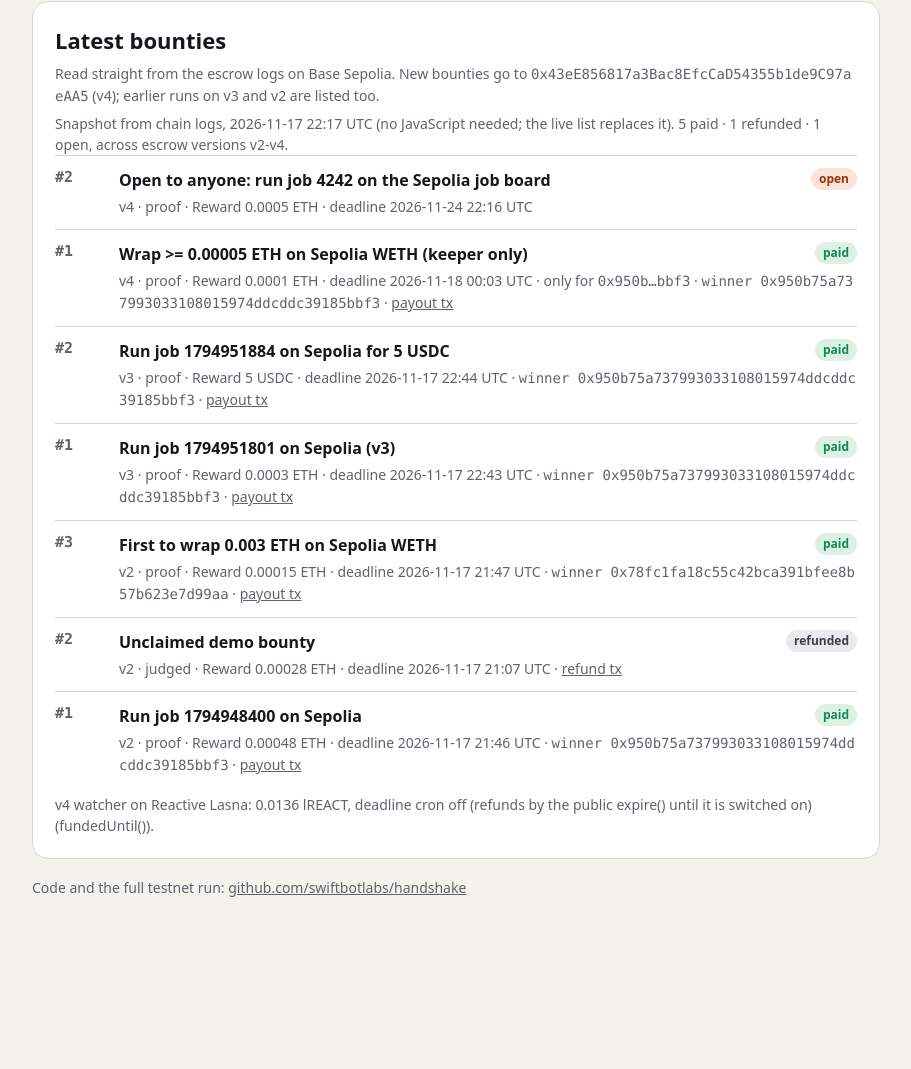
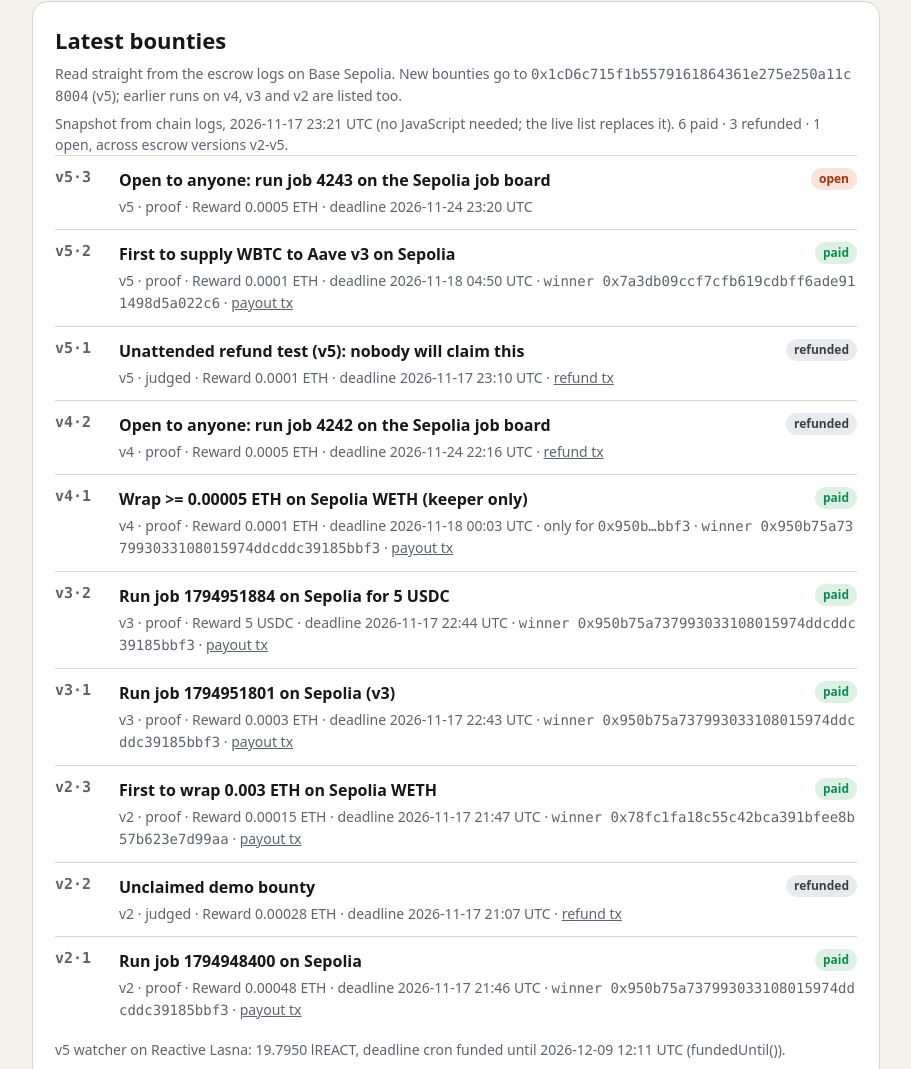
Before and after one commit to swiftbotlabs/handshake, a plain HTML site: page web/index.html in a window 1280 px wide. Shown: the part 964-2033 px from the top of the page, without its empty margins (184-1095 px from the left). Before the commit the page ends 1926 px from the top, so only its background shows below. Drawn offline with nearby package versions, Linux system fonts and the light colour scheme.

Commit message:
v5 on testnets: real-protocol bounty (Aave v3 Supply) won by a stranger in 2 s, unattended cron refund, posting fees -> REACT on chain; page on v5 with the open 'run job 4243' bounty; README + Sourcify rows

```diff
--- /dev/null
+++ b/deployments-v4.json
@@ -0,0 +1,5 @@
+{
+ "jobs": "0xc964f01ed8087f51b6DD1F6434bd268176Fbf212",
+ "reactive": "0x8907Bda54e22fDaC6A751e5f84DCAe95E6e4c579",
+ "escrow": "0x43eE856817a3Bac8EfcCaD54355b1de9C97aeAA5"
+}
--- a/deployments.json
+++ b/deployments.json
@@ -1,5 +1,5 @@
 {
  "jobs": "0xc964f01ed8087f51b6DD1F6434bd268176Fbf212",
- "reactive": "0x8907Bda54e22fDaC6A751e5f84DCAe95E6e4c579",
- "escrow": "0x43eE856817a3Bac8EfcCaD54355b1de9C97aeAA5"
+ "reactive": "0xD27824e127D8615e7e24218f3F9DF163901253D0",
+ "escrow": "0x1cD6c715f1b5579161864361e275e250a11c8004"
 }
--- a/web/index.html
+++ b/web/index.html
@@ -99,27 +99,30 @@ th{color:var(--muted);font-weight:600}.pill{display:inline-block;padding:2px 8px
 
 <div class="card">
   <h2 style="margin:0 0 6px;font-size:22px">Latest bounties</h2>
-  <p class="hint">Read straight from the escrow logs on Base Sepolia. New bounties go to <span class="mono" id="escAddr">0x43eE856817a3Bac8EfcCaD54355b1de9C97aeAA5</span> (v4); earlier runs on v3 and v2 are listed too.</p>
+  <p class="hint">Read straight from the escrow logs on Base Sepolia. New bounties go to <span class="mono" id="escAddr">0x1cD6c715f1b5579161864361e275e250a11c8004</span> (v5); earlier runs on v4, v3 and v2 are listed too.</p>
   <div id="list"><!--SNAPSHOT-->
-<p class="hint">Snapshot from chain logs, 2026-11-17 22:17 UTC (no JavaScript needed; the live list replaces it). 5 paid · 1 refunded · 1 open, across escrow versions v2-v4.</p>
-<div class="b"><span class="n">#2</span><span class="t">Open to anyone: run job 4242 on the Sepolia job board</span><span class="pill open">open</span><span class="m">v4 · proof · Reward 0.0005 ETH · deadline 2026-11-24 22:16 UTC</span></div>
-<div class="b"><span class="n">#1</span><span class="t">Wrap &gt;= 0.00005 ETH on Sepolia WETH (keeper only)</span><span class="pill paid">paid</span><span class="m">v4 · proof · Reward 0.0001 ETH · deadline 2026-11-18 00:03 UTC · only for <span class="mono">0x950b…bbf3</span> · <span class="mono">winner 0x950b75a737993033108015974ddcddc39185bbf3</span> · <a href="https://sepolia.basescan.org/tx/0xaa5cd34e52fed32ed235e9ef8e35a051550bed39786d00cffea7bd89459ab1f3">payout tx</a></span></div>
-<div class="b"><span class="n">#2</span><span class="t">Run job 1794951884 on Sepolia for 5 USDC</span><span class="pill paid">paid</span><span class="m">v3 · proof · Reward 5 USDC · deadline 2026-11-17 22:44 UTC · <span class="mono">winner 0x950b75a737993033108015974ddcddc39185bbf3</span> · <a href="https://sepolia.basescan.org/tx/0x1bf02decfc9892c9bea0ecd74ed5d31efaca5b6e375cc3c2f25180c5ee5a87c9">payout tx</a></span></div>
-<div class="b"><span class="n">#1</span><span class="t">Run job 1794951801 on Sepolia (v3)</span><span class="pill paid">paid</span><span class="m">v3 · proof · Reward 0.0003 ETH · deadline 2026-11-17 22:43 UTC · <span class="mono">winner 0x950b75a737993033108015974ddcddc39185bbf3</span> · <a href="https://sepolia.basescan.org/tx/0xabd7d9637764a2485a051d1b8884da3d953853b2fbfd5b6397392c5b34b9337e">payout tx</a></span></div>
-<div class="b"><span class="n">#3</span><span class="t">First to wrap 0.003 ETH on Sepolia WETH</span><span class="pill paid">paid</span><span class="m">v2 · proof · Reward 0.00015 ETH · deadline 2026-11-17 21:47 UTC · <span class="mono">winner 0x78fc1fa18c55c42bca391bfee8b57b623e7d99aa</span> · <a href="https://sepolia.basescan.org/tx/0x0208fa60ffb87c76d481a0ee9039122bb177549154eaf474126cfa946e857df8">payout tx</a></span></div>
-<div class="b"><span class="n">#2</span><span class="t">Unclaimed demo bounty</span><span class="pill refunded">refunded</span><span class="m">v2 · judged · Reward 0.00028 ETH · deadline 2026-11-17 21:07 UTC · <a href="https://sepolia.basescan.org/tx/0x2bac5bea0382b20baa77302d1c1c55c6ff506a200959b798055f5166ad0bcbc6">refund tx</a></span></div>
-<div class="b"><span class="n">#1</span><span class="t">Run job 1794948400 on Sepolia</span><span class="pill paid">paid</span><span class="m">v2 · proof · Reward 0.00048 ETH · deadline 2026-11-17 21:46 UTC · <span class="mono">winner 0x950b75a737993033108015974ddcddc39185bbf3</span> · <a href="https://sepolia.basescan.org/tx/0x8e32730b2326d68f22b3b131acf2ff3b09bb1d63b75b727f6660d77dd6f21e42">payout tx</a></span></div>
-<p class="hint">v4 watcher on Reactive Lasna: 0.0136 lREACT, deadline cron off (refunds by the public expire() until it is switched on) (fundedUntil()).</p>
+<p class="hint">Snapshot from chain logs, 2026-11-17 23:21 UTC (no JavaScript needed; the live list replaces it). 6 paid · 3 refunded · 1 open, across escrow versions v2-v5.</p>
+<div class="b"><span class="n">v5·3</span><span class="t">Open to anyone: run job 4243 on the Sepolia job board</span><span class="pill open">open</span><span class="m">v5 · proof · Reward 0.0005 ETH · deadline 2026-11-24 23:20 UTC</span></div>
+<div class="b"><span class="n">v5·2</span><span class="t">First to supply WBTC to Aave v3 on Sepolia</span><span class="pill paid">paid</span><span class="m">v5 · proof · Reward 0.0001 ETH · deadline 2026-11-18 04:50 UTC · <span class="mono">winner 0x7a3db09ccf7cfb619cdbff6ade911498d5a022c6</span> · <a href="https://sepolia.basescan.org/tx/0xa3d235420b2711ef47e4eb30c38174cd458b93e77c636957483ff49f6f4e0be5">payout tx</a></span></div>
+<div class="b"><span class="n">v5·1</span><span class="t">Unattended refund test (v5): nobody will claim this</span><span class="pill refunded">refunded</span><span class="m">v5 · judged · Reward 0.0001 ETH · deadline 2026-11-17 23:10 UTC · <a href="https://sepolia.basescan.org/tx/0x04074579df25c7d9f0ccb63f27a5025e6947c9d89b1a2e7dcce4c2bcbdf28083">refund tx</a></span></div>
+<div class="b"><span class="n">v4·2</span><span class="t">Open to anyone: run job 4242 on the Sepolia job board</span><span class="pill refunded">refunded</span><span class="m">v4 · proof · Reward 0.0005 ETH · deadline 2026-11-24 22:16 UTC · <a href="https://sepolia.basescan.org/tx/0x41339e1819ac9e14470040cd67582dade86a60c483af5dae668cca2a9a7e385f">refund tx</a></span></div>
+<div class="b"><span class="n">v4·1</span><span class="t">Wrap &gt;= 0.00005 ETH on Sepolia WETH (keeper only)</span><span class="pill paid">paid</span><span class="m">v4 · proof · Reward 0.0001 ETH · deadline 2026-11-18 00:03 UTC · only for <span class="mono">0x950b…bbf3</span> · <span class="mono">winner 0x950b75a737993033108015974ddcddc39185bbf3</span> · <a href="https://sepolia.basescan.org/tx/0xaa5cd34e52fed32ed235e9ef8e35a051550bed39786d00cffea7bd89459ab1f3">payout tx</a></span></div>
+<div class="b"><span class="n">v3·2</span><span class="t">Run job 1794951884 on Sepolia for 5 USDC</span><span class="pill paid">paid</span><span class="m">v3 · proof · Reward 5 USDC · deadline 2026-11-17 22:44 UTC · <span class="mono">winner 0x950b75a737993033108015974ddcddc39185bbf3</span> · <a href="https://sepolia.basescan.org/tx/0x1bf02decfc9892c9bea0ecd74ed5d31efaca5b6e375cc3c2f25180c5ee5a87c9">payout tx</a></span></div>
+<div class="b"><span class="n">v3·1</span><span class="t">Run job 1794951801 on Sepolia (v3)</span><span class="pill paid">paid</span><span class="m">v3 · proof · Reward 0.0003 ETH · deadline 2026-11-17 22:43 UTC · <span class="mono">winner 0x950b75a737993033108015974ddcddc39185bbf3</span> · <a href="https://sepolia.basescan.org/tx/0xabd7d9637764a2485a051d1b8884da3d953853b2fbfd5b6397392c5b34b9337e">payout tx</a></span></div>
+<div class="b"><span class="n">v2·3</span><span class="t">First to wrap 0.003 ETH on Sepolia WETH</span><span class="pill paid">paid</span><span class="m">v2 · proof · Reward 0.00015 ETH · deadline 2026-11-17 21:47 UTC · <span class="mono">winner 0x78fc1fa18c55c42bca391bfee8b57b623e7d99aa</span> · <a href="https://sepolia.basescan.org/tx/0x0208fa60ffb87c76d481a0ee9039122bb177549154eaf474126cfa946e857df8">payout tx</a></span></div>
+<div class="b"><span class="n">v2·2</span><span class="t">Unclaimed demo bounty</span><span class="pill refunded">refunded</span><span class="m">v2 · judged · Reward 0.00028 ETH · deadline 2026-11-17 21:07 UTC · <a href="https://sepolia.basescan.org/tx/0x2bac5bea0382b20baa77302d1c1c55c6ff506a200959b798055f5166ad0bcbc6">refund tx</a></span></div>
+<div class="b"><span class="n">v2·1</span><span class="t">Run job 1794948400 on Sepolia</span><span class="pill paid">paid</span><span class="m">v2 · proof · Reward 0.00048 ETH · deadline 2026-11-17 21:46 UTC · <span class="mono">winner 0x950b75a737993033108015974ddcddc39185bbf3</span> · <a href="https://sepolia.basescan.org/tx/0x8e32730b2326d68f22b3b131acf2ff3b09bb1d63b75b727f6660d77dd6f21e42">payout tx</a></span></div>
+<p class="hint">v5 watcher on Reactive Lasna: 19.7950 lREACT, deadline cron funded until 2026-12-09 12:11 UTC (fundedUntil()).</p>
 <!--/SNAPSHOT--></div>
 </div>
 <p class="hint">Code and the full testnet run: <a href="https://github.com/swiftbotlabs/handshake">github.com/swiftbotlabs/handshake</a></p>
 </main>
 <script src="https://cdnjs.cloudflare.com/ajax/libs/ethers/6.13.4/ethers.umd.min.js" crossorigin="anonymous"></script>
 <script>
-const CFG={escrow:'0x43eE856817a3Bac8EfcCaD54355b1de9C97aeAA5',usdc:'0x036CbD53842c5426634e7929541eC2318f3dCF7e',chainId:84532,rpc:'https://base-sepolia-rpc.publicnode.com',
+const CFG={escrow:'0x1cD6c715f1b5579161864361e275e250a11c8004',usdc:'0x036CbD53842c5426634e7929541eC2318f3dCF7e',chainId:84532,rpc:'https://base-sepolia-rpc.publicnode.com',
   jobs:'0xc964f01ed8087f51b6DD1F6434bd268176Fbf212',weth:'0xfFf9976782d46CC05630D1f6eBAb18b2324d6B14',origin:11155111,
-  explorer:'https://sepolia.basescan.org',fromBlock:60155400,
-  all:[['v4','0x43eE856817a3Bac8EfcCaD54355b1de9C97aeAA5',60155400],['v3','0xf45D582Edbf7dB418b32C6cdA13D16ff57Cae7A2',60146500],['v2','0x24F1134538a06a63AE49Ed9f3bFA47fabD67c802',60125000]]};
+  explorer:'https://sepolia.basescan.org',fromBlock:60157500,
+  all:[['v5','0x1cD6c715f1b5579161864361e275e250a11c8004',60157500],['v4','0x43eE856817a3Bac8EfcCaD54355b1de9C97aeAA5',60155400],['v3','0xf45D582Edbf7dB418b32C6cdA13D16ff57Cae7A2',60146500],['v2','0x24F1134538a06a63AE49Ed9f3bFA47fabD67c802',60125000]]};
 const ABI=['function postProof(string,uint256,(uint256,address,uint256,bool,uint256,uint8,uint256)) payable returns (uint256)',
   'function postProofFor(string,uint256,(uint256,address,uint256,bool,uint256,uint8,uint256),address[]) payable returns (uint256)',
   'function postProofTokenFor(string,uint256,(uint256,address,uint256,bool,uint256,uint8,uint256),address,uint256,address[]) payable returns (uint256)',
@@ -157,7 +160,7 @@ const TOP={posted:ethers.id('BountyPosted(uint256,address,uint8,uint256,uint256,
   cond:ethers.id('ProofCondition(uint256,uint256,address,uint256,bool,uint256,uint8,uint256)')};
 const JOBRUN=BigInt(ethers.id('JobRun(uint256,address,uint256)')), DEPOSIT=BigInt(ethers.id('Deposit(address,uint256)'));
 // Claimant view: the action that proves an open bounty, done from the claimant's own wallet on Ethereum Sepolia.
-function claimAction(x){if(x.st!=='open'||!x.cond||x.ver!=='v4'&&x.ver!=='v3')return null;const c=x.cond;
+function claimAction(x){if(x.st!=='open'||!x.cond||!['v5','v4','v3'].includes(x.ver))return null;const c=x.cond;
   if(Number(c.chainId)!==CFG.origin)return null;
   if(c.emitter.toLowerCase()===CFG.jobs.toLowerCase()&&c.topic0===JOBRUN&&c.pinned)return{label:`Run job ${c.topic1} on Sepolia`,go:s=>new ethers.Contract(CFG.jobs,['function run(uint256,uint256)'],s).run(c.topic1,c.min)};
   if(c.emitter.toLowerCase()===CFG.weth.toLowerCase()&&c.topic0===DEPOSIT)return{label:`Wrap ${ethers.formatEther(c.min)} ETH on Sepolia`,go:s=>new ethers.Contract(CFG.weth,['function deposit() payable'],s).deposit({value:c.min})};
```
Also changed, not shown: 4 other files.
